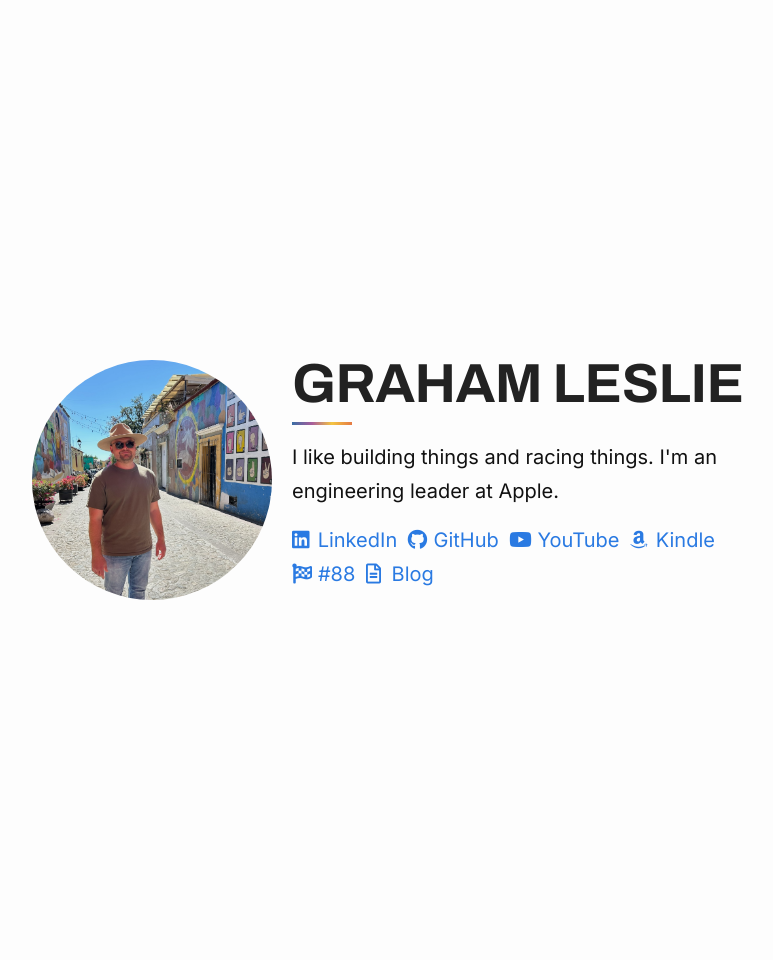
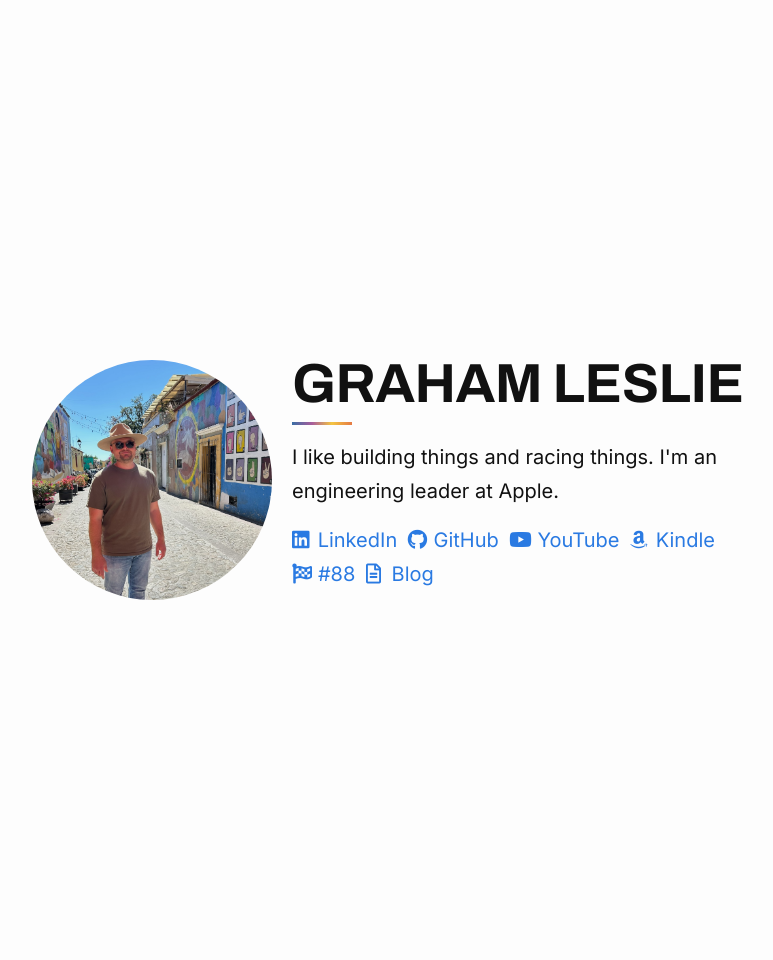
Before and after one commit to grahamleslie/grahamleslie.github.io, a Jekyll site: the page built from index.markdown, in a window 1280 px wide. Shown: the whole page, without its empty margins (238-1011 px from the left). Built offline with Jekyll 4.4.1, drawn with Linux system fonts in a browser that asks for light colours; nearby versions of some CDN libraries.

Commit message:
Tweaks CSS

```diff
--- a/_sass/minima/_layout.scss
+++ b/_sass/minima/_layout.scss
@@ -359,20 +359,32 @@ body {
 
 div.home {
   display: flex;
+  align-items: center;
   justify-content: center;
-  align-items: center;
   height: 100vh;
+}
+
+div.home > div.text {
+  flex: 1;
 }
 
 div.home > img.img-avatar {
   max-width: 12em;
   object-fit: cover;
   border-radius: 50%;
-  margin-right: 20px;
+  margin-right: 1em;
 }
 
-div.home > div.text {
-  flex: 1;
+@media screen and (max-width: $on-palm) {
+  div.home {
+    flex-direction: column;
+    text-align: center;
+  }
+
+  div.home > img.img-avatar {
+    margin-right: 0;
+    margin-bottom: 1em;
+  }
 }
 
 div.home > div.text > h1 {
@@ -382,7 +394,6 @@ div.home > div.text > h1 {
   letter-spacing: -0.5px; /* Slight tightening for a premium feel */
   text-transform: uppercase; /* Optional: makes it more striking */
   line-height: 1.1; /* Keeps it compact but readable */
-  color: #222; /* Dark gray instead of black for a softer, upscale feel */
 }
 
 @media screen and (max-width: $on-palm) {
@@ -415,15 +426,3 @@ div.home > div.text > p > a {
 div.home > div.text > p > a > i {
   min-width: 1em;
 }
-
-@media screen and (max-width: $on-palm) {
-  div.home {
-    flex-direction: column;
-    text-align: center;
-  }
-
-  div.home > img.img-avatar {
-    margin-right: 0;
-    margin-bottom: 2em;
-  }
-}
```
